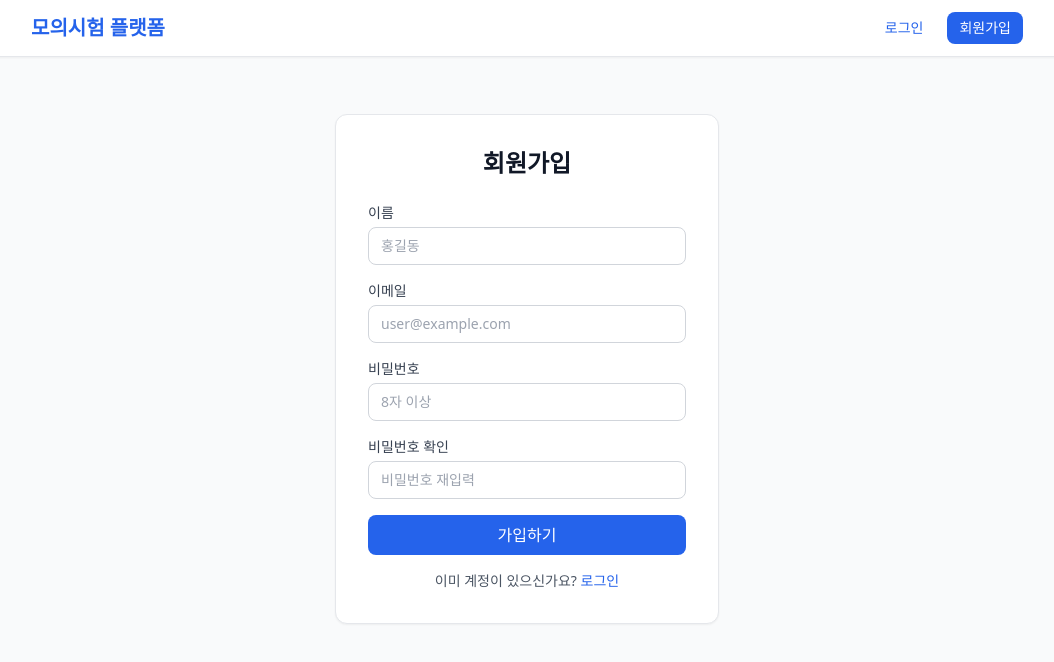
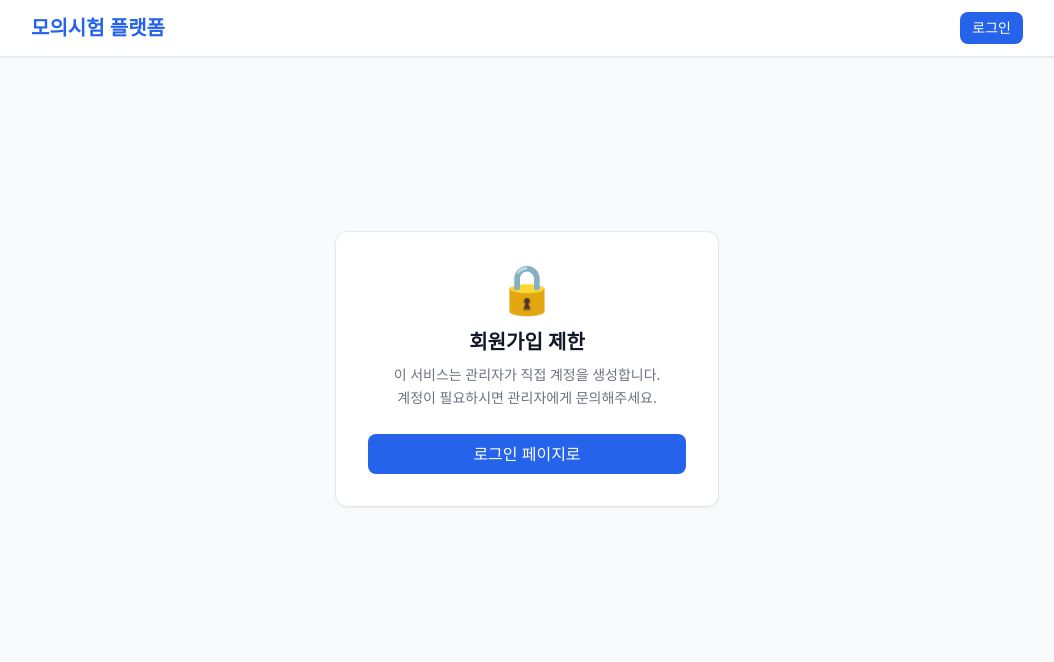
Before and after one commit to CloudSquare-EDU/Cloudsquare_Test_homepage, a Next.js app in the folder frontend/: page /auth/register in a window 1280 px wide. Shown: the top 662 px of the page, without its empty margins (113-1167 px from the left). Built offline with nearby package versions, Linux system fonts and the light colour scheme; no server answers.

Commit message:
feat: admin dashboard, restrict registration, role-based routing

```diff
--- /dev/null
+++ b/frontend/app/admin/page.tsx
@@ -0,0 +1,67 @@
+// app/admin/page.tsx
+// 역할: 관리자 메인 대시보드 — 모든 관리 기능의 진입점
+
+'use client';
+
+import { useEffect } from 'react';
+import { useRouter } from 'next/navigation';
+import Link from 'next/link';
+import { useAuthStore } from '@/lib/store/authStore';
+
+interface AdminMenuCard {
+  title: string;
+  description: string;
+  href: string;
+  icon: string;
+}
+
+const MENU_CARDS: AdminMenuCard[] = [
+  {
+    title: '시험 관리',
+    description: '모의시험을 생성하고 문제를 등록합니다. 시험을 공개하거나 비공개로 설정할 수 있습니다.',
+    href: '/admin/exams',
+    icon: '📝',
+  },
+  {
+    title: '사용자 관리',
+    description: '사용자 계정을 생성하고 권한을 관리합니다. 각 사용자에게 시험을 배정할 수 있습니다.',
+    href: '/admin/users',
+    icon: '👥',
+  },
+];
+
+export default function AdminDashboard() {
+  const { user, isInitialized } = useAuthStore();
+  const router = useRouter();
+
+  useEffect(() => {
+    if (!isInitialized) return;
+    if (!user) { router.push('/auth/login'); return; }
+    if (user.role !== 'ADMIN') { router.push('/'); }
+  }, [user, isInitialized, router]);
+
+  if (!user || user.role !== 'ADMIN') return null;
+
+  return (
+    <div>
+      <div className="mb-8">
+        <h1 className="text-3xl font-bold text-gray-900">관리자 대시보드</h1>
+        <p className="mt-1 text-gray-500">모의시험 플랫폼의 모든 관리 기능을 사용할 수 있습니다.</p>
+      </div>
+
+      <div className="grid gap-5 sm:grid-cols-2">
+        {MENU_CARDS.map((card) => (
+          <Link key={card.href} href={card.href}>
+            <div className="group h-full rounded-2xl border border-gray-200 bg-white p-6 shadow-sm transition hover:border-blue-400 hover:shadow-md">
+              <div className="mb-3 text-4xl">{card.icon}</div>
+              <h2 className="mb-1 text-lg font-semibold text-gray-900 group-hover:text-blue-600">
+                {card.title}
+              </h2>
+              <p className="text-sm text-gray-500">{card.description}</p>
+            </div>
+          </Link>
+        ))}
+      </div>
+    </div>
+  );
+}
--- a/frontend/app/auth/login/page.tsx
+++ b/frontend/app/auth/login/page.tsx
@@ -71,11 +71,8 @@ export default function LoginPage() {
           </Button>
         </form>
 
-        <p className="mt-4 text-center text-sm text-gray-600">
-          계정이 없으신가요?{' '}
-          <Link href="/auth/register" className="text-blue-600 hover:underline">
-            회원가입
-          </Link>
+        <p className="mt-4 text-center text-sm text-gray-400">
+          계정이 없으신 경우 관리자에게 문의해주세요.
         </p>
       </div>
     </div>
--- a/frontend/app/auth/register/page.tsx
+++ b/frontend/app/auth/register/page.tsx
@@ -1,119 +1,24 @@
 // app/auth/register/page.tsx
-// 역할: 회원가입 페이지
+// 역할: 공개 회원가입 비활성화 안내 페이지
+// 계정 생성은 관리자만 가능 → 관리자에게 문의 안내
 
-'use client';
-
-import { useState, FormEvent } from 'react';
 import Link from 'next/link';
-import { useRouter } from 'next/navigation';
-import { authApi } from '@/lib/api/auth';
-import { useAuthStore } from '@/lib/store/authStore';
-import { Input } from '@/components/ui/Input';
 import { Button } from '@/components/ui/Button';
-import { ApiError } from '@/lib/api/client';
 
 export default function RegisterPage() {
-  const router = useRouter();
-  const setAuth = useAuthStore((s) => s.setAuth);
-
-  const [form, setForm] = useState({ name: '', email: '', password: '', confirmPassword: '' });
-  const [errors, setErrors] = useState<Partial<typeof form>>({});
-  const [serverError, setServerError] = useState<string | null>(null);
-  const [isLoading, setIsLoading] = useState(false);
-
-  const validate = (): boolean => {
-    const newErrors: Partial<typeof form> = {};
-    if (!form.name.trim()) newErrors.name = '이름을 입력해주세요.';
-    if (!form.email.includes('@')) newErrors.email = '유효한 이메일을 입력해주세요.';
-    if (form.password.length < 8) newErrors.password = '비밀번호는 8자 이상이어야 합니다.';
-    if (form.password !== form.confirmPassword)
-      newErrors.confirmPassword = '비밀번호가 일치하지 않습니다.';
-    setErrors(newErrors);
-    return Object.keys(newErrors).length === 0;
-  };
-
-  const handleSubmit = async (e: FormEvent) => {
-    e.preventDefault();
-    if (!validate()) return;
-
-    setServerError(null);
-    setIsLoading(true);
-
-    try {
-      const result = await authApi.register({
-        name: form.name,
-        email: form.email,
-        password: form.password,
-      });
-      setAuth(result.user, result.accessToken);
-      router.push('/');
-    } catch (err) {
-      if (err instanceof ApiError) {
-        setServerError(err.message);
-      } else {
-        setServerError('회원가입 중 오류가 발생했습니다.');
-      }
-    } finally {
-      setIsLoading(false);
-    }
-  };
-
   return (
     <div className="flex min-h-[70vh] items-center justify-center">
-      <div className="w-full max-w-sm rounded-xl border border-gray-200 bg-white p-8 shadow-sm">
-        <h1 className="mb-6 text-center text-2xl font-bold">회원가입</h1>
-
-        {serverError && (
-          <div className="mb-4 rounded-lg bg-red-50 p-3 text-sm text-red-700">{serverError}</div>
-        )}
-
-        <form onSubmit={handleSubmit} className="flex flex-col gap-4">
-          <Input
-            label="이름"
-            value={form.name}
-            onChange={(e) => setForm({ ...form, name: e.target.value })}
-            error={errors.name}
-            placeholder="홍길동"
-            required
-          />
-          <Input
-            label="이메일"
-            type="email"
-            value={form.email}
-            onChange={(e) => setForm({ ...form, email: e.target.value })}
-            error={errors.email}
-            placeholder="user@example.com"
-            required
-          />
-          <Input
-            label="비밀번호"
-            type="password"
-            value={form.password}
-            onChange={(e) => setForm({ ...form, password: e.target.value })}
-            error={errors.password}
-            placeholder="8자 이상"
-            required
-          />
-          <Input
-            label="비밀번호 확인"
-            type="password"
-            value={form.confirmPassword}
-            onChange={(e) => setForm({ ...form, confirmPassword: e.target.value })}
-            error={errors.confirmPassword}
-            placeholder="비밀번호 재입력"
-            required
-          />
-          <Button type="submit" isLoading={isLoading} className="w-full">
-            가입하기
-          </Button>
-        </form>
-
-        <p className="mt-4 text-center text-sm text-gray-600">
-          이미 계정이 있으신가요?{' '}
-          <Link href="/auth/login" className="text-blue-600 hover:underline">
-            로그인
-          </Link>
+      <div className="w-full max-w-sm rounded-xl border border-gray-200 bg-white p-8 shadow-sm text-center">
+        <div className="mb-4 text-5xl">🔒</div>
+        <h1 className="mb-2 text-xl font-bold text-gray-900">회원가입 제한</h1>
+        <p className="mb-6 text-sm text-gray-500 leading-relaxed">
+          이 서비스는 관리자가 직접 계정을 생성합니다.
+          <br />
+          계정이 필요하시면 관리자에게 문의해주세요.
         </p>
+        <Link href="/auth/login">
+          <Button className="w-full">로그인 페이지로</Button>
+        </Link>
       </div>
     </div>
   );
--- a/frontend/app/page.tsx
+++ b/frontend/app/page.tsx
@@ -5,22 +5,34 @@
 
 import { useEffect, useState } from 'react';
 import Link from 'next/link';
+import { useRouter } from 'next/navigation';
 import { examsApi } from '@/lib/api/exams';
 import { ExamSummary } from '@/lib/types';
 import { Button } from '@/components/ui/Button';
+import { useAuthStore } from '@/lib/store/authStore';
 
 export default function HomePage() {
+  const { user, isInitialized } = useAuthStore();
+  const router = useRouter();
   const [exams, setExams] = useState<ExamSummary[]>([]);
   const [isLoading, setIsLoading] = useState(true);
   const [error, setError] = useState<string | null>(null);
 
+  // ADMIN은 관리자 대시보드로 자동 이동
   useEffect(() => {
+    if (!isInitialized) return;
+    if (!user) { router.push('/auth/login'); return; }
+    if (user.role === 'ADMIN') { router.push('/admin'); return; }
+  }, [user, isInitialized, router]);
+
+  useEffect(() => {
+    if (!user || user.role === 'ADMIN') return;
     examsApi
       .getAll()
       .then(setExams)
       .catch(() => setError('시험 목록을 불러오는 데 실패했습니다.'))
       .finally(() => setIsLoading(false));
-  }, []);
+  }, [user]);
 
   if (isLoading) {
     return (
--- a/frontend/components/domain/auth/Navbar.tsx
+++ b/frontend/components/domain/auth/Navbar.tsx
@@ -1,5 +1,7 @@
 // components/domain/auth/Navbar.tsx
-// 역할: 상단 네비게이션 바 — 로그인 상태에 따라 메뉴 변경
+// 역할: 상단 네비게이션 바
+// ADMIN: "관리자 페이지" 버튼 표시
+// USER: 시험 목록, 내 결과만 표시
 
 'use client';
 
@@ -20,42 +22,54 @@ export const Navbar = () => {
   return (
     <nav className="border-b border-gray-200 bg-white shadow-sm">
       <div className="mx-auto flex max-w-5xl items-center justify-between px-4 py-3">
-        <Link href="/" className="text-xl font-bold text-blue-600">
+        {/* 로고 — ADMIN은 /admin으로, USER는 /로 이동 */}
+        <Link
+          href={user?.role === 'ADMIN' ? '/admin' : '/'}
+          className="text-xl font-bold text-blue-600"
+        >
           모의시험 플랫폼
+          {user?.role === 'ADMIN' && (
+            <span className="ml-2 rounded-full bg-purple-100 px-2 py-0.5 text-xs font-medium text-purple-700">
+              관리자
+            </span>
+          )}
         </Link>
 
         <div className="flex items-center gap-3">
           {user ? (
             <>
-              <span className="text-sm text-gray-600">
-                안녕하세요, <strong>{user.name}</strong>님
+              <span className="hidden text-sm text-gray-600 sm:block">
+                {user.name}
               </span>
-              <Link href="/submissions">
-                <Button variant="ghost" size="sm">내 결과</Button>
-              </Link>
-              {user.role === 'ADMIN' && (
+
+              {user.role === 'ADMIN' ? (
+                // 관리자 전용 메뉴
+                <Link href="/admin">
+                  <Button size="sm" variant="primary">
+                    🛠 관리자 페이지
+                  </Button>
+                </Link>
+              ) : (
+                // 일반 사용자 메뉴
                 <>
-                  <Link href="/admin/exams">
-                    <Button variant="secondary" size="sm">시험 관리</Button>
+                  <Link href="/">
+                    <Button variant="ghost" size="sm">시험 목록</Button>
                   </Link>
-                  <Link href="/admin/users">
-                    <Button variant="secondary" size="sm">사용자 관리</Button>
+                  <Link href="/submissions">
+                    <Button variant="ghost" size="sm">내 결과</Button>
                   </Link>
                 </>
               )}
+
               <Button variant="secondary" size="sm" onClick={handleLogout}>
                 로그아웃
               </Button>
             </>
           ) : (
-            <>
-              <Link href="/auth/login">
-                <Button variant="ghost" size="sm">로그인</Button>
-              </Link>
-              <Link href="/auth/register">
-                <Button size="sm">회원가입</Button>
-              </Link>
-            </>
+            // 비로그인 상태
+            <Link href="/auth/login">
+              <Button size="sm">로그인</Button>
+            </Link>
           )}
         </div>
       </div>
```
